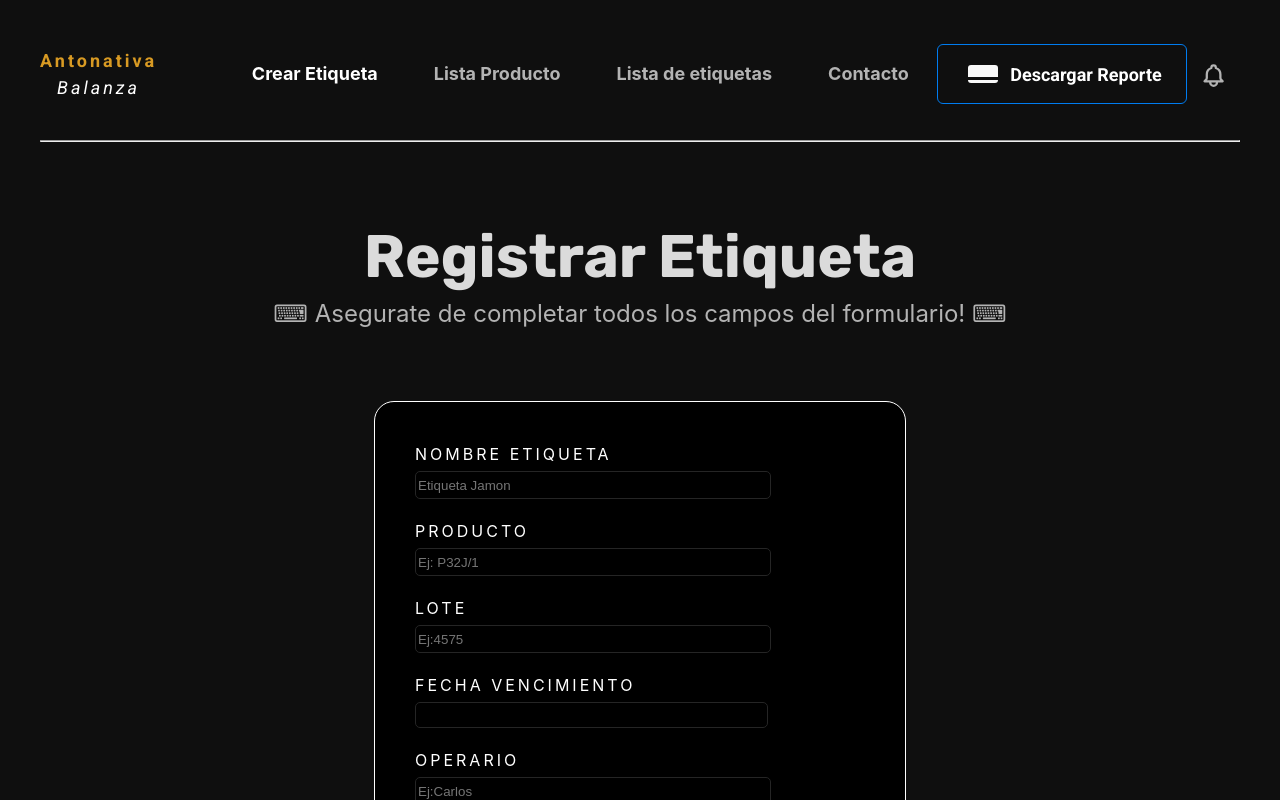
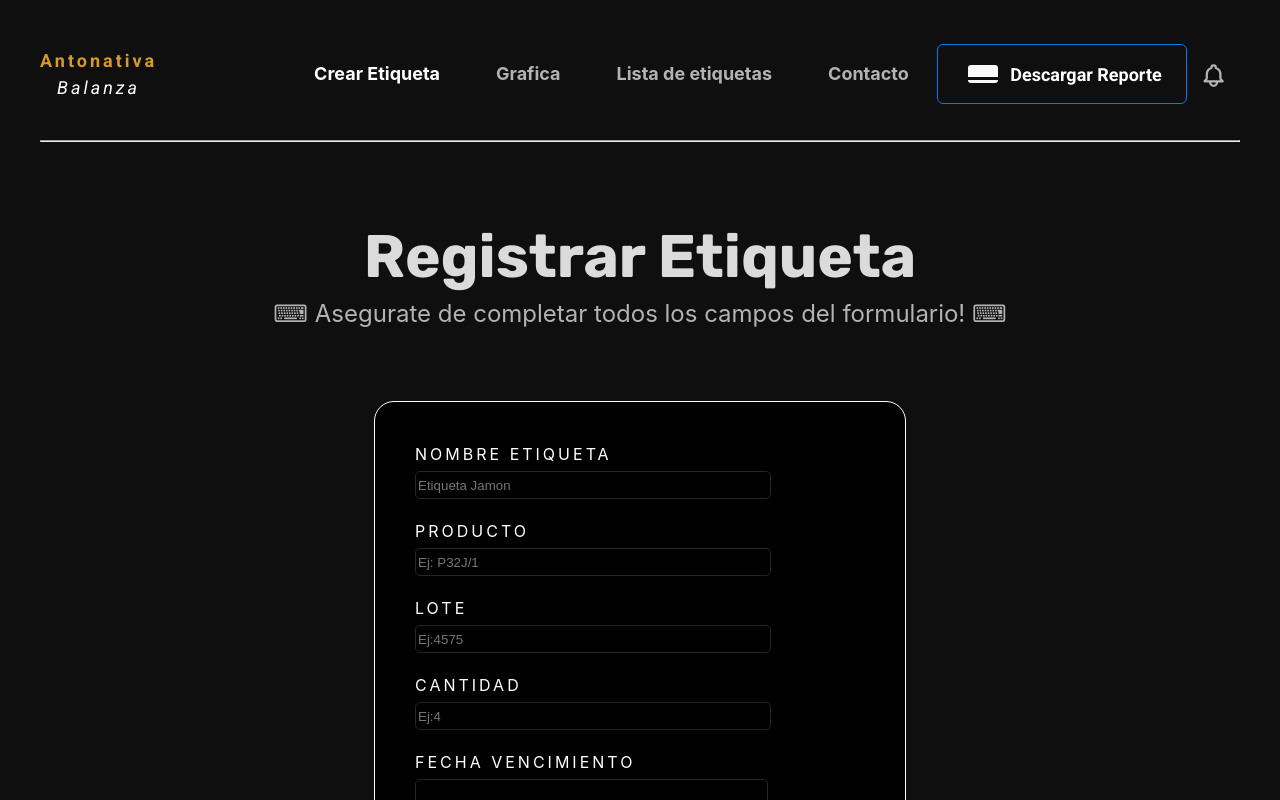
Before and after one commit to JhonatanCremona/interfazBalanzaAntonativa, a React (Vite) app: page /guardar in a window 1280 px wide. Shown: the top 800 px of the page. Built offline with nearby package versions, Linux system fonts and the light colour scheme; no server answers.

Commit message:
Agregar Graficas.jsx

```diff
--- a/src/App.jsx
+++ b/src/App.jsx
@@ -11,7 +11,7 @@ import { EtiquetaContextProvaider } from './components/context/EtiquetaContext';
 import { Contacts } from './components/Contact';
 import { Layout } from './components/Layaout';
 import { Footer } from './components/Footer';
-import { ListaProducto } from './components/listaProducto/ListaProducto';
+import { Grafica } from './components/listaProducto/Grafica';
 
 function App() {
 
@@ -22,7 +22,7 @@ function App() {
             <Route path='listar' element={<ListaEtiqueta/>}/>
             <Route path='guardar' element={<FormEtiqueta/>}/>
             <Route path='contacts' element={<Contacts/>}/>
-            <Route path='producto' element={<ListaProducto/>}/>
+            <Route path='grafica' element={<Grafica/>}/>
           </Route>
         </Routes>
         <Footer/>
--- a/src/components/FormEtiqueta.jsx
+++ b/src/components/FormEtiqueta.jsx
@@ -25,7 +25,7 @@ export const FormEtiqueta = () => {
         });
     };
 
-    const API = "http://localhost:5000/api/guardar";
+    const API = "http://localhost:5000/etiquetas/guardar";
     const settings = {
         method: "POST",
         mode: "cors",
@@ -50,7 +50,6 @@ export const FormEtiqueta = () => {
         guardarEtiqueta(API,settings)
             .then((data) => toast.success('Registro exitoso!'))
             .catch(err => toast.error("Ocurrio un error - sin conexion ERROR 500"));
-
     };
 
     const opciones = [
@@ -80,6 +79,14 @@ export const FormEtiqueta = () => {
         },
         {
             id:"3",
+            type: "number",
+            className:"text-input",
+            data: "unidad",
+            text:"Cantidad",
+            examples:"Ej:4"
+        },
+        {
+            id:"4",
             type: "date",
             className:"text-input",
             data: "fechaVencimiento",
@@ -87,7 +94,7 @@ export const FormEtiqueta = () => {
             examples: "Ej:2023-11-4"
         },
         {
-            id:"4",
+            id:"5",
             type: "text",
             className:"text-input",
             data:"operario",
--- a/src/components/listaPlantilla/listaEtiquetas.jsx
+++ b/src/components/listaPlantilla/listaEtiquetas.jsx
@@ -13,6 +13,7 @@ import "../../../public/css/ListStyle.css";
 
 export const ListaEtiqueta = () => {
     const { ordernarId } = useContext(EtiquetaContext);
+
     const [etiquetaDelete, setEtiquetaDelete] = useState({
         id:"",
         name:"",
@@ -42,16 +43,19 @@ export const ListaEtiqueta = () => {
             const apiUrl = `http://localhost:5000/etiquetas/${etiquetaDelete.id}`
             const settings = {
                 method: "Delete",
+                mode: "cors",
+                cache: "no-cache",
+                credentials: "same-origin",
+                headers: {
+                    "Content-Type": "application/json",
+                  },
+                  redirect: "follow",
+                  referrerPolicy: "no-referrer",
             }
             fetchMethod(apiUrl, settings)
-                .then(response => console.log(response.json))
+                .then((response) => toast.success('Eliminaste Forma exitoso!'))
                 .catch(error => console.log(error))
-            toast.message(`Eliminaste la Etiqueta:`, {
-                description: ` - ${etiquetaDelete.name} -`,
-                style: {
-                    borderTop : '5px solid red',
-                    }
-            })
+
             setEtiquetaDelete({id:"",name:"",estado:false})
         }
     },[etiquetaDelete.estado]);
@@ -62,6 +66,9 @@ export const ListaEtiqueta = () => {
             const apiUrl = `http://localhost:5000/etiquetas/imprimir/${etiquetaPrint.id}`
             const settings = {
                 method: "GET",
+                mode: "cors",
+                cache: "no-cache",
+                credentials: "same-origin",
             }
             fetchMethod(apiUrl, settings)
             .then(response => console.log(response.json))
@@ -139,7 +146,6 @@ export const ListaEtiqueta = () => {
                                         </button>
                                         <input type="radio" id="html" name = "test" value={etiqueta.nameEtiqueta} onChange={(e)=> {SetEtiquetaPrint({id: etiqueta.id, estado: e.target.checked})}}/>
                                     </div>
-
                                 </div>
                             </article>
                         </motion.div>
--- /dev/null
+++ b/src/components/listaProducto/Grafica.jsx
@@ -0,0 +1,13 @@
+import "../../../public/css/ListaProducto.css"
+
+export const Grafica = () => {
+    return (
+        <>
+            <section>
+                <article className="listaProducto">
+                    <h1>Generar Etiquetas automaticamente</h1>
+                </article>
+            </section>
+        </>
+    )
+}
--- a/src/components/listaProducto/ListaProducto.jsx
+++ /dev/null
@@ -1,21 +0,0 @@
-import "../../../public/css/ListaProducto.css"
-
-export const ListaProducto = () => {
-    return (
-        <>
-            <section>
-                <article className="listaProducto">
-                    <ul>
-                        <li>id</li>
-                        <li>Producto</li>
-                        <li>Fecha creación</li>
-                        <li>Fecha Vencimiento</li>
-                        <li>Lote</li>
-                        <li>Operario</li>
-                        <li>Peso Neto</li>
-                    </ul>
-                </article>
-            </section>
-        </>
-    )
-}
--- a/src/components/navbar/NavBar.jsx
+++ b/src/components/navbar/NavBar.jsx
@@ -21,8 +21,8 @@ export const NavBar = () => {
         },
         {
             id:"3",
-            href:"/producto",
-            text:"Lista Producto"
+            href:"/grafica",
+            text:"Grafica"
         },
         {
             id:"4",
```
Also changed, not shown: doc.txt (added).
